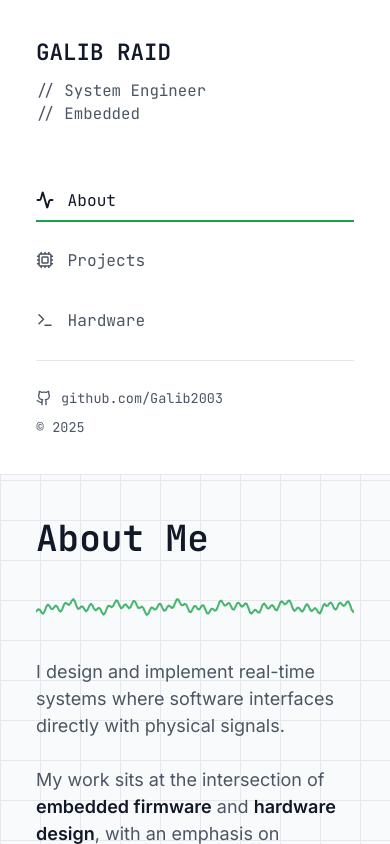
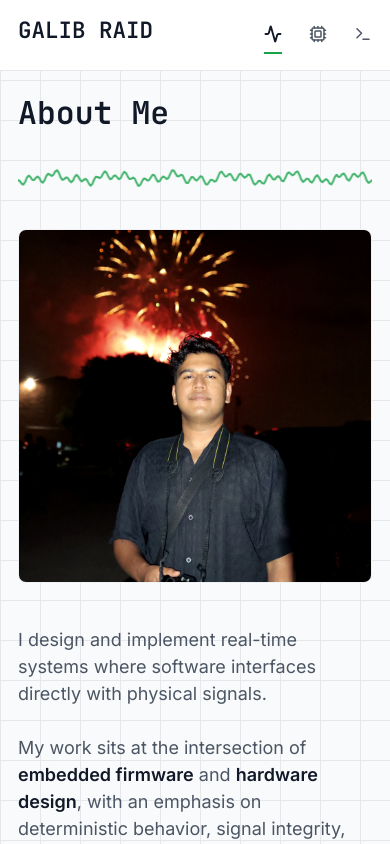
Before and after one commit to Galib2003/Portfolio, a React (Vite) app: page / in a window 390 px wide. Shown: the top 844 px of the page. Built offline with nearby package versions, Linux system fonts and the light colour scheme.

Commit message:
feat: add IGVC wiring diagram and repo link

```diff
--- a/src/App.jsx
+++ b/src/App.jsx
@@ -2,7 +2,9 @@ import React, { useState } from 'react';
 import Sidebar from './components/Sidebar';
 import WaveformDivider from './components/WaveformDivider';
 import ProjectModal from './components/ProjectModal';
-import { ArrowUpRight } from 'lucide-react';
+import { ArrowUpRight, FileText, Download } from 'lucide-react';
+
+const SHOW_RESUME = true; // Set to false to hide the resume section
 
 const PROJECTS_DATA = [
   {
@@ -11,7 +13,8 @@ const PROJECTS_DATA = [
     status: "IN_PROGRESS",
     goal: "Model optimization, safety integration, & autonomy",
     stack: ['Jetson Orin NX', 'TM4C123', 'LiDAR', 'Computer Vision', 'C++/Python'],
-    images: ['images/igvc_robot.jpg', 'images/igvc_cover_design.png'],
+    repoLink: "https://github.com/Galib2003/IGVC.git",
+    images: ['images/igvc_robot.jpg', 'images/igvc_cover_design.png', 'images/igvc_wiring_diagram.png'],
     description: (
       <>
         <p style={{ marginBottom: '1rem' }}>
@@ -186,10 +189,10 @@ const PROJECTS_DATA = [
 
         <h4 style={{ fontSize: '1.1rem', color: 'var(--text-primary)', marginTop: '1.5rem', marginBottom: '0.5rem' }}>Measurement Modes</h4>
         <ul style={{ listStyle: 'disc', listStylePosition: 'inside', color: 'var(--text-secondary)', marginBottom: '1rem' }}>
-          <li><strong>Resistance ('r'):</strong> Measures the de-integration time of an internal capacitor through the unknown resistor.</li>
-          <li><strong>Capacitance ('c'):</strong> Measures the charge time required to trip the comparator reference voltage.</li>
-          <li><strong>Inductance ('l'):</strong> Measures the "flyback" time (flux collapse) when current is removed from the inductor.</li>
-          <li><strong>Auto-Range ('auto'):</strong> Heuristically detects the component type and selects the appropriate measurement algorithm.</li>
+          <li><strong>Resistance (r):</strong> Measures the de-integration time of an internal capacitor through the unknown resistor.</li>
+          <li><strong>Capacitance (c):</strong> Measures the charge time required to trip the comparator reference voltage.</li>
+          <li><strong>Inductance (l):</strong> Measures the "flyback" time (flux collapse) when current is removed from the inductor.</li>
+          <li><strong>Auto-Range (auto):</strong> Heuristically detects the component type and selects the appropriate measurement algorithm.</li>
         </ul>
 
         <h4 style={{ fontSize: '1.1rem', color: 'var(--text-primary)', marginTop: '1.5rem', marginBottom: '0.5rem' }}>System Architecture</h4>
@@ -211,8 +214,8 @@ const SystemOverview = () => (
       <WaveformDivider type="noise" />
     </header>
 
-    <div style={{ display: 'flex', gap: '3rem', alignItems: 'flex-start', flexWrap: 'wrap' }}>
-      <div style={{ flex: 1, minWidth: '300px', fontSize: '1rem', color: 'var(--text-secondary)' }}>
+    <div className="profile-section">
+      <div className="profile-text">
         <p style={{ marginBottom: '1.5rem' }}>
           I design and implement real-time systems where software interfaces directly with physical signals.
         </p>
@@ -223,17 +226,11 @@ const SystemOverview = () => (
           I’m particularly interested in systems where timing, noise, and resource constraints actively shape design decisions — and where correctness is measured using oscilloscopes, logic analyzers, and controlled test signals.
         </p>
       </div>
-      <div style={{ flexShrink: 0 }}>
+      <div className="profile-image-container">
         <img
           src="images/profile_photo.jpg"
           alt="Profile"
-          style={{
-            width: '360px',
-            height: 'auto',
-            borderRadius: '8px',
-            border: '1px solid var(--border-lines)',
-            filter: 'grayscale(20%) contrast(1.1)'
-          }}
+          className="profile-image"
         />
       </div>
     </div>
@@ -256,7 +253,7 @@ const SystemOverview = () => (
 
     <section style={{ marginTop: '4rem' }}>
       <h3 style={{ fontSize: '1.25rem', marginBottom: '2rem', borderBottom: '1px solid var(--border-lines)', paddingBottom: '0.5rem' }}>Technical Skills</h3>
-      <div style={{ display: 'grid', gridTemplateColumns: 'repeat(auto-fit, minmax(300px, 1fr))', gap: '2rem' }}>
+      <div className="technical-skills-grid">
         {[
           {
             title: "Circuit & PCB",
@@ -319,7 +316,7 @@ const SystemOverview = () => (
 
     <section style={{ marginTop: '4rem' }}>
       <h3 style={{ fontSize: '1.25rem', marginBottom: '1.5rem', borderBottom: '1px solid var(--border-lines)', paddingBottom: '0.5rem' }}>Quick Stats</h3>
-      <div style={{ display: 'grid', gridTemplateColumns: 'repeat(auto-fit, minmax(200px, 1fr))', gap: '1rem', fontFamily: 'var(--font-mono)', fontSize: '0.9rem' }}>
+      <div className="stats-grid">
         {[
           { label: "Core Focus", value: "Embedded & Mixed-Signal" },
           { label: "Hardware", value: "STM32, Tiva C, FPGA" },
@@ -348,13 +345,27 @@ const SystemOverview = () => (
       <p style={{ maxWidth: '65ch', fontSize: '1.125rem', color: 'var(--text-secondary)' }}>
         I enjoy turning low-level understanding into physical systems you can interact with — whether that’s an embedded controller or a real-time processing pipeline.
       </p>
+
+      {SHOW_RESUME && (
+        <div style={{ marginTop: '3rem', borderTop: '1px solid var(--border-lines)', paddingTop: '2rem' }}>
+          <h4 style={{ fontSize: '1.1rem', color: 'var(--text-primary)', marginBottom: '1rem' }}>Resume / CV</h4>
+          <a href="resume.pdf" target="_blank" rel="noopener noreferrer" className="resume-button">
+            <FileText size={20} />
+            <span>Download Resume</span>
+            <Download size={16} style={{ marginLeft: 'auto', opacity: 0.6 }} />
+          </a>
+          <p style={{ marginTop: '1rem', fontSize: '0.875rem', color: 'var(--text-secondary)', fontFamily: 'var(--font-mono)' }}>
+            [ PDF Format ]
+          </p>
+        </div>
+      )}
     </section>
   </div>
 );
 
 const BuildLog = ({ title, goal, stack, date, status, images, repoLink, onSeeMore, children }) => (
-  <article style={{ marginBottom: '4rem', paddingBottom: '3rem', borderBottom: '1px solid var(--border-lines)' }}>
-    <div style={{ display: 'flex', justifyContent: 'space-between', alignItems: 'baseline', marginBottom: '0.5rem', fontFamily: 'var(--font-mono)', fontSize: '0.875rem', color: 'var(--text-secondary)' }}>
+  <article className="project-article">
+    <div className="project-header">
       <span>{date}</span>
       <span>
         Status: <span style={{ color: status === 'COMPLETED' ? 'var(--accent-main)' : '#fbbf24' }}>{status}</span>
@@ -362,8 +373,8 @@ const BuildLog = ({ title, goal, stack, date, status, images, repoLink, onSeeMor
     </div>
     <h3 style={{ fontSize: '1.5rem', marginBottom: '1.5rem' }}>{title}</h3>
 
-    <div style={{ display: 'grid', gridTemplateColumns: '150px 1fr', gap: '2rem', marginBottom: '2rem' }}>
-      <div style={{ fontFamily: 'var(--font-mono)', fontSize: '0.9rem', color: 'var(--text-secondary)' }}>
+    <div className="project-grid">
+      <div className="project-meta">
         <div style={{ marginBottom: '1rem' }}>
           <strong style={{ display: 'block', color: 'var(--text-primary)', marginBottom: '0.25rem' }}>Goal</strong>
           {goal}
@@ -392,19 +403,13 @@ const BuildLog = ({ title, goal, stack, date, status, images, repoLink, onSeeMor
           </div>
         )}
       </div>
-      <div style={{ fontSize: '1rem', lineHeight: '1.6', color: 'var(--text-secondary)' }}>
-        <div style={{ display: 'flex', gap: '2rem', alignItems: 'flex-start', flexWrap: 'wrap' }}>
+      <div className="project-content">
+        <div className="project-content-inner">
           {images && images.length > 0 && (
             <img
               src={images[0]}
               alt={title}
-              style={{
-                width: '340px',
-                height: 'auto',
-                borderRadius: '4px',
-                border: '1px solid var(--border-lines)',
-                flexShrink: 0
-              }}
+              className="project-image"
             />
           )}
           <div style={{ flex: 1, minWidth: '300px' }}>
@@ -497,7 +502,7 @@ const HardwareInterfaces = () => {
         </p>
       </header>
 
-      <div style={{ display: 'grid', gridTemplateColumns: 'repeat(auto-fit, minmax(300px, 1fr))', gap: '2rem', marginBottom: '4rem' }}>
+      <div className="hardware-grid">
         {hardwareItems.map((item, index) => (
           <div key={index} style={{
             background: 'var(--bg-surface)',
--- a/src/components/ProjectModal.jsx
+++ b/src/components/ProjectModal.jsx
@@ -23,7 +23,7 @@ const ProjectModal = ({ isOpen, onClose, project }) => {
                 </button>
 
                 <header style={{ marginBottom: '2rem', borderBottom: '1px solid var(--border-lines)', paddingBottom: '1rem' }}>
-                    <div style={{ display: 'flex', justifyContent: 'space-between', alignItems: 'baseline', marginBottom: '0.5rem', fontFamily: 'var(--font-mono)', fontSize: '0.875rem', color: 'var(--text-secondary)' }}>
+                    <div className="modal-header-meta">
                         <span>{project.date}</span>
                         <span>Status: {project.status}</span>
                     </div>
--- a/src/components/Sidebar.jsx
+++ b/src/components/Sidebar.jsx
@@ -18,7 +18,7 @@ const Sidebar = ({ currentSection, onNavigate }) => {
                 </div>
             </div>
 
-            <nav style={{ marginTop: '3rem', flex: 1 }}>
+            <nav>
                 <ul style={{ listStyle: 'none' }}>
                     {navItems.map((item) => (
                         <li key={item.id} style={{ marginBottom: '1rem' }}>
@@ -42,14 +42,14 @@ const Sidebar = ({ currentSection, onNavigate }) => {
                                 }}
                             >
                                 <item.icon size={18} strokeWidth={currentSection === item.id ? 2.5 : 2} />
-                                {item.label}
+                                <span className="nav-label">{item.label}</span>
                             </button>
                         </li>
                     ))}
                 </ul>
             </nav>
 
-            <div className="sidebar-footer" style={{ borderTop: '1px solid var(--border-lines)', paddingTop: '1.5rem' }}>
+            <div className="sidebar-footer">
                 <div style={{ fontFamily: 'var(--font-mono)', fontSize: '0.75rem', color: 'var(--text-secondary)', display: 'flex', flexDirection: 'column', gap: '0.5rem' }}>
                     <a href="https://github.com/Galib2003" target="_blank" rel="noopener noreferrer" style={{ display: 'flex', alignItems: 'center', gap: '0.5rem', textDecoration: 'none', color: 'inherit', transition: 'color 0.2s' }}>
                         <Github size={16} /> github.com/Galib2003
--- a/src/index.css
+++ b/src/index.css
@@ -103,7 +103,152 @@ a {
   max-width: none;
 }
 
-@media (max-width: 768px) {
+/* Responsive Animations */
+.fade-in {
+  animation: fadeIn 0.4s ease-out forwards;
+}
+
+@media (prefers-reduced-motion: reduce) {
+
+  .fade-in,
+  .animate-flow,
+  .modal-content,
+  .modal-overlay {
+    animation: none !important;
+    transition: none !important;
+  }
+}
+
+/* Layout Utilities */
+.profile-section {
+  display: flex;
+  gap: 3rem;
+  align-items: flex-start;
+  flex-wrap: wrap;
+}
+
+.profile-text {
+  flex: 1;
+  min-width: 300px;
+  font-size: 1rem;
+  color: var(--text-secondary);
+}
+
+.profile-image-container {
+  flex-shrink: 0;
+}
+
+.profile-image {
+  width: 360px;
+  height: auto;
+  border-radius: 8px;
+  border: 1px solid var(--border-lines);
+  filter: grayscale(20%) contrast(1.1);
+}
+
+.technical-skills-grid {
+  display: grid;
+  grid-template-columns: repeat(auto-fit, minmax(300px, 1fr));
+  gap: 2rem;
+}
+
+.stats-grid {
+  display: grid;
+  grid-template-columns: repeat(auto-fit, minmax(200px, 1fr));
+  gap: 1rem;
+  font-family: var(--font-mono);
+  font-family: var(--font-mono);
+  font-size: 0.9rem;
+}
+
+/* Resume Button */
+.resume-button {
+  display: inline-flex;
+  align-items: center;
+  gap: 0.75rem;
+  padding: 0.75rem 1.5rem;
+  background-color: var(--bg-surface);
+  color: var(--text-primary);
+  border: 1px solid var(--border-lines);
+  border-radius: 4px;
+  font-family: var(--font-mono);
+  font-size: 0.95rem;
+  font-weight: 500;
+  cursor: pointer;
+  transition: all 0.2s ease;
+  text-decoration: none;
+  margin-top: 2rem;
+}
+
+.resume-button:hover {
+  background-color: var(--code-block);
+  border-color: var(--accent-main);
+  color: var(--accent-main);
+  transform: translateY(-2px);
+  box-shadow: 0 4px 12px rgba(0, 0, 0, 0.05);
+}
+
+/* Project Build Log */
+.project-article {
+  margin-bottom: 4rem;
+  padding-bottom: 3rem;
+  border-bottom: 1px solid var(--border-lines);
+}
+
+.project-header {
+  display: flex;
+  justify-content: space-between;
+  align-items: baseline;
+  margin-bottom: 0.5rem;
+  font-family: var(--font-mono);
+  font-size: 0.875rem;
+  color: var(--text-secondary);
+}
+
+.project-grid {
+  display: grid;
+  grid-template-columns: 150px 1fr;
+  gap: 2rem;
+  margin-bottom: 2rem;
+}
+
+.project-meta {
+  font-family: var(--font-mono);
+  font-size: 0.9rem;
+  color: var(--text-secondary);
+}
+
+.project-content {
+  font-size: 1rem;
+  line-height: 1.6;
+  color: var(--text-secondary);
+}
+
+.project-content-inner {
+  display: flex;
+  gap: 2rem;
+  align-items: flex-start;
+  flex-wrap: wrap;
+}
+
+.project-image {
+  width: 340px;
+  height: auto;
+  border-radius: 4px;
+  border: 1px solid var(--border-lines);
+  flex-shrink: 0;
+}
+
+/* Hardware Grid */
+.hardware-grid {
+  display: grid;
+  grid-template-columns: repeat(auto-fit, minmax(300px, 1fr));
+  gap: 2rem;
+  margin-bottom: 4rem;
+}
+
+/* Mobile Responsiveness */
+@media (max-width: 1024px) {
   .layout-container {
     flex-direction: column;
   }
@@ -111,14 +256,136 @@ a {
   .sidebar {
     width: 100%;
     height: auto;
-    position: relative;
+    position: sticky;
+    top: 0;
+    z-index: 1000;
+    /* Ensure it stays on top */
     border-right: none;
     border-bottom: 1px solid var(--border-lines);
+    padding: 1rem 1.5rem;
+    flex-direction: row;
+    align-items: center;
+    justify-content: space-between;
+    background: var(--bg-surface);
+    /* Ensure background is opaque */
+  }
+
+  /* Adjust sidebar internal layout for horizontal bar */
+  .sidebar .sidebar-header {
+    margin-bottom: 0;
+  }
+
+  .sidebar .sidebar-header h1 {
+    font-size: 1.1rem;
+    margin-bottom: 0;
+  }
+
+  .sidebar .sidebar-header div {
+    display: none;
+    /* Hide subtitle on mobile header to save space */
+  }
+
+  .sidebar nav {
+    margin-top: 0 !important;
+    flex: 0 !important;
+  }
+
+  .sidebar nav ul {
+    display: flex;
+    gap: 1.5rem;
+    margin-bottom: 0;
+  }
+
+  .sidebar nav li {
+    margin-bottom: 0 !important;
+  }
+
+  .sidebar nav button span {
+    display: none;
+    /* Hide text label on small mobile, show only icon? Or keep simplified */
+  }
+
+  .sidebar-footer {
+    display: none;
   }
 
   .main-content {
     margin-left: 0;
-    padding: 2rem;
+    padding: 1.5rem;
+    /* Reduced padding */
+    padding-top: 2rem;
+  }
+
+  /* Profile Section Mobile */
+  .profile-section {
+    flex-direction: column-reverse;
+    /* Image on top? Or text on top? usually image on top is better, or keep standard flow */
+    gap: 2rem;
+  }
+
+  .profile-image {
+    width: 100%;
+    max-width: 400px;
+  }
+
+  .profile-text {
+    min-width: 0;
+    /* Allow shrinking */
+  }
+
+  /* Project Grid Mobile - FORCE STACKING */
+  .project-grid {
+    display: flex;
+    flex-direction: column;
+    gap: 1.5rem;
+  }
+
+  .project-meta {
+    width: 100%;
+    margin-bottom: 0.5rem;
+  }
+
+  .project-content-inner {
+    display: flex;
+    flex-direction: column;
+    gap: 1.5rem;
+    width: 100%;
+  }
+
+  .project-image {
+    width: 100% !important;
+    max-width: 100% !important;
+    height: auto;
+  }
+
+  /* Hardware Grid Mobile */
+  .hardware-grid {
+    grid-template-columns: 1fr;
+    /* Full width cards */
+  }
+
+  .technical-skills-grid {
+    grid-template-columns: 1fr;
+  }
+
+  h2 {
+    font-size: 1.75rem !important;
+  }
+
+  h3 {
+    font-size: 1.3rem !important;
+  }
+}
+
+@media (max-width: 480px) {
+
+  /* Even smaller screens */
+  .sidebar {
+    padding: 0.75rem 1rem;
+  }
+
+  .main-content {
+    padding: 1rem;
   }
 }
 
@@ -212,3 +479,31 @@ a {
     opacity: 1;
   }
 }
+
+/* Modal Responsive Styles */
+@media (max-width: 1024px) {
+  .modal-content {
+    padding: 1.5rem;
+    width: 95vw;
+    margin: 1rem;
+    max-height: 85vh;
+  }
+}
+
+.modal-header-meta {
+  display: flex;
+  justify-content: space-between;
+  align-items: baseline;
+  margin-bottom: 0.5rem;
+  font-family: var(--font-mono);
+  font-size: 0.875rem;
+  color: var(--text-secondary);
+}
+
+@media (max-width: 480px) {
+  .modal-header-meta {
+    flex-direction: column;
+    gap: 0.25rem;
+    align-items: flex-start;
+  }
+}
```
Also changed, not shown: public/images/igvc_wiring_diagram.png (added), 1 other file (tests, documents, lock files or other folders).
